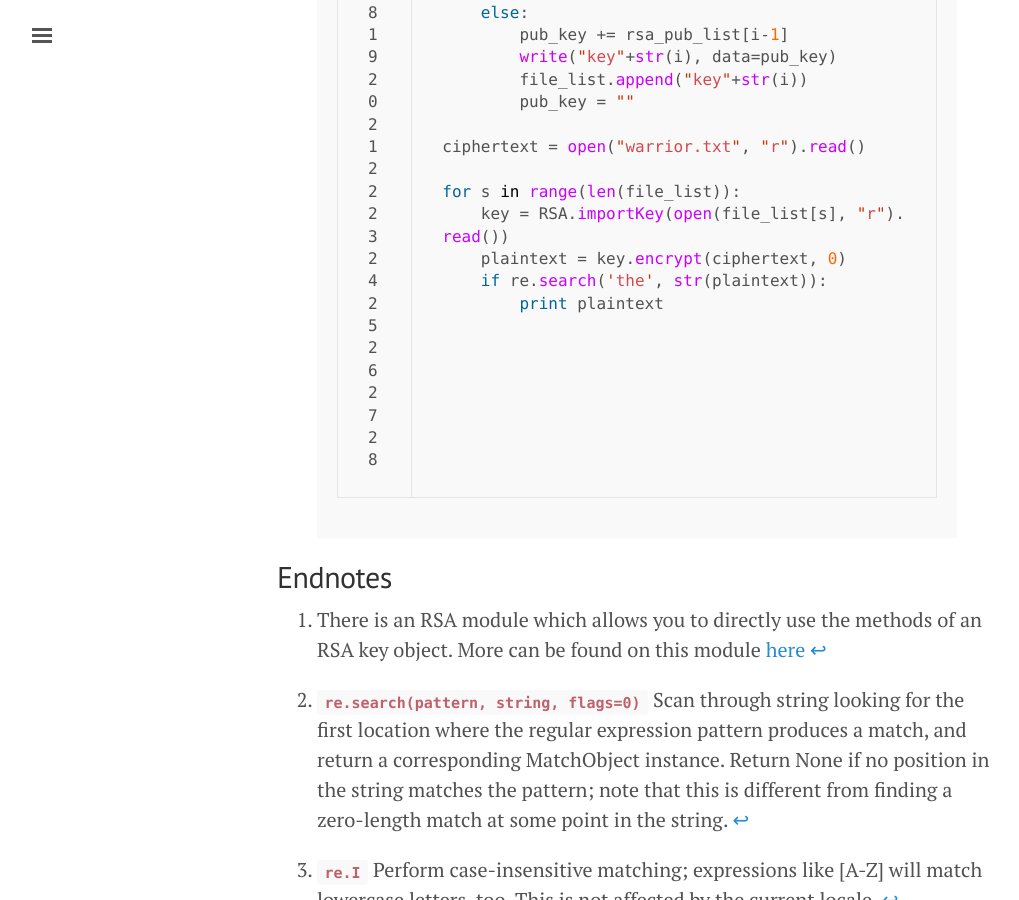
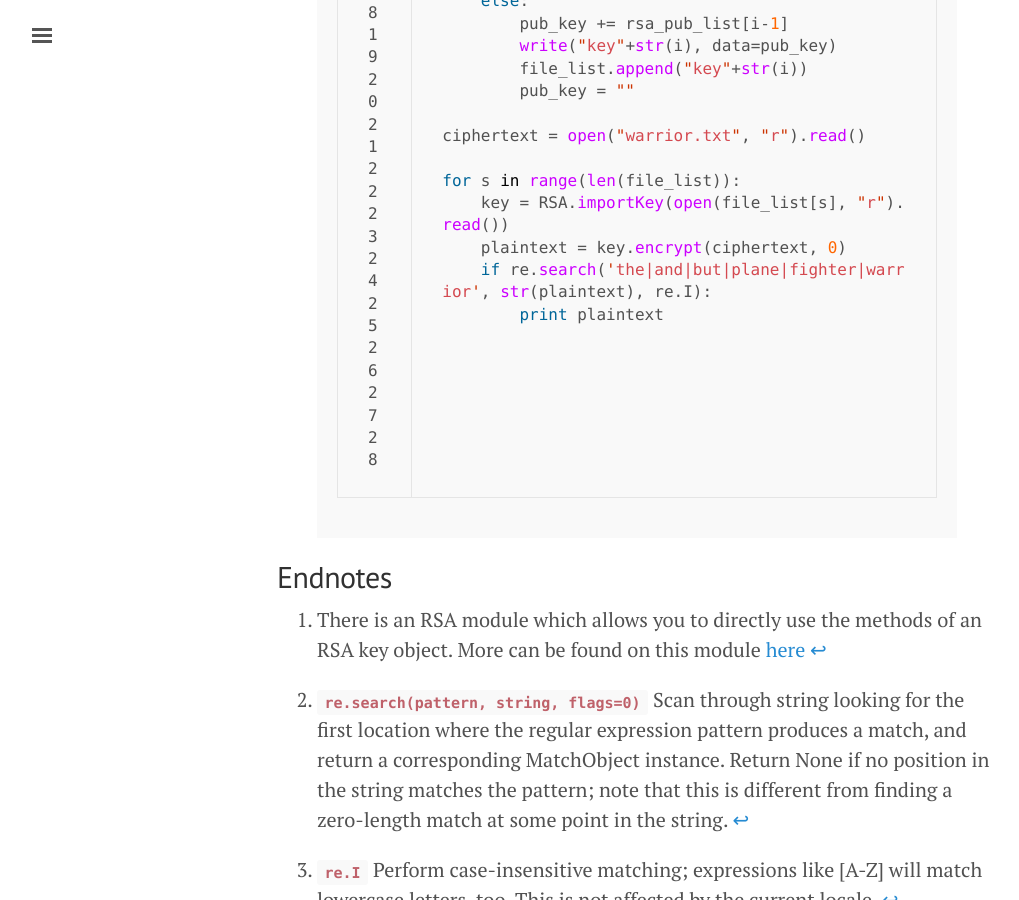
Before and after one commit to MCPA/MCPA.github.io, a Jekyll site: the page built from _posts/2016-01-31-hackim-crypto5.md, in a window 1280 px wide and 900 px high, scrolled down 4245 px. Shown: the whole window, without its empty margins (3-1022 px from the left). Built offline with Jekyll 4.4.1, drawn with Linux system fonts in a browser that asks for light colours.

Commit message:
Update 2016-01-31-hackim-crypto5.md

```diff
--- a/_posts/2016-01-31-hackim-crypto5.md
+++ b/_posts/2016-01-31-hackim-crypto5.md
@@ -81,7 +81,7 @@ ciphertext = open("warrior.txt", "r").read()
 for s in range(len(file_list)):
     key = RSA.importKey(open(file_list[s], "r").read())
     plaintext = key.encrypt(ciphertext, 0)
-    if re.search('the', str(plaintext)):
+    if re.search('the|and|but|plane|fighter|warrior', str(plaintext), re.I):
         print plaintext
 {% endhighlight %}
 
```
